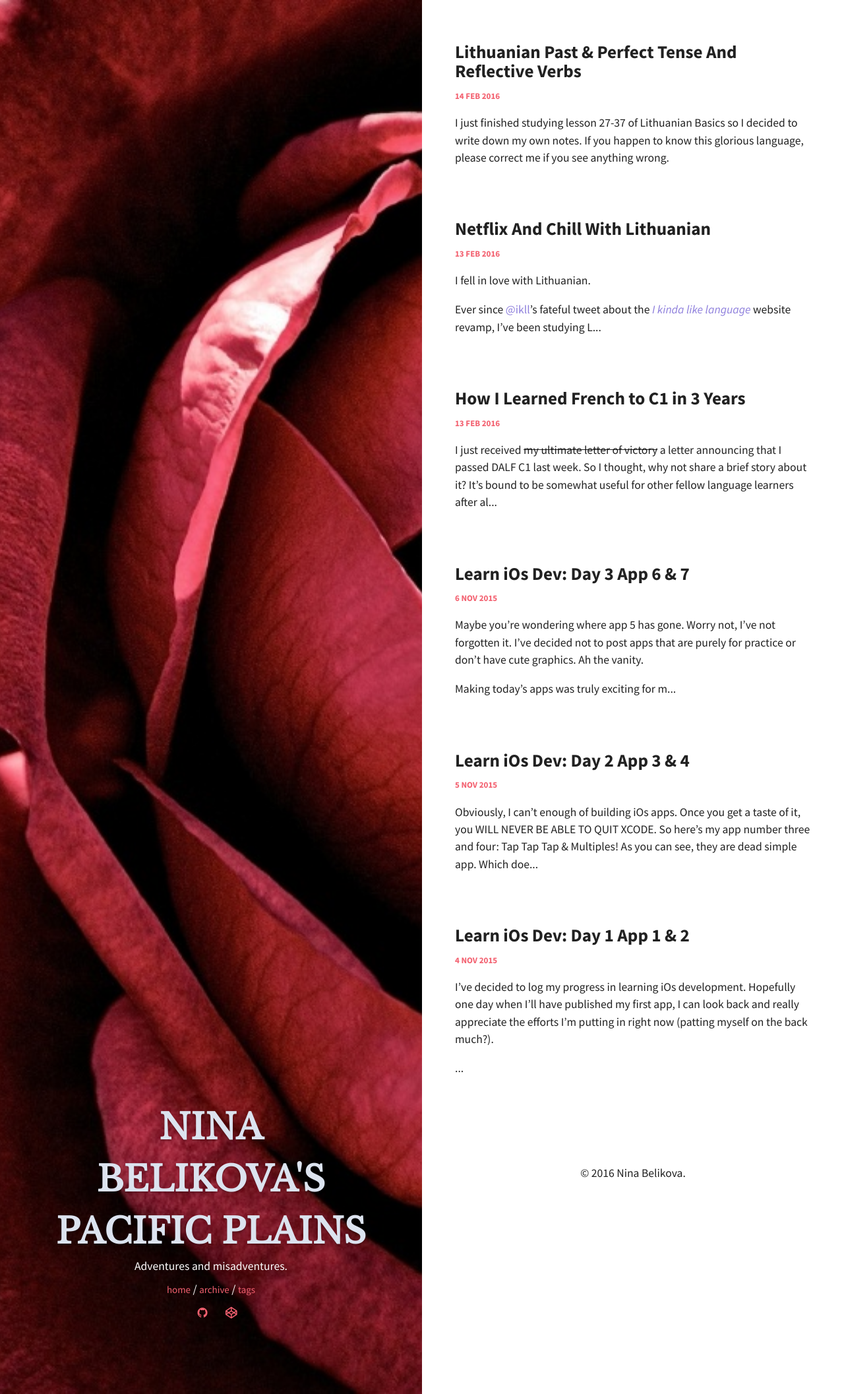
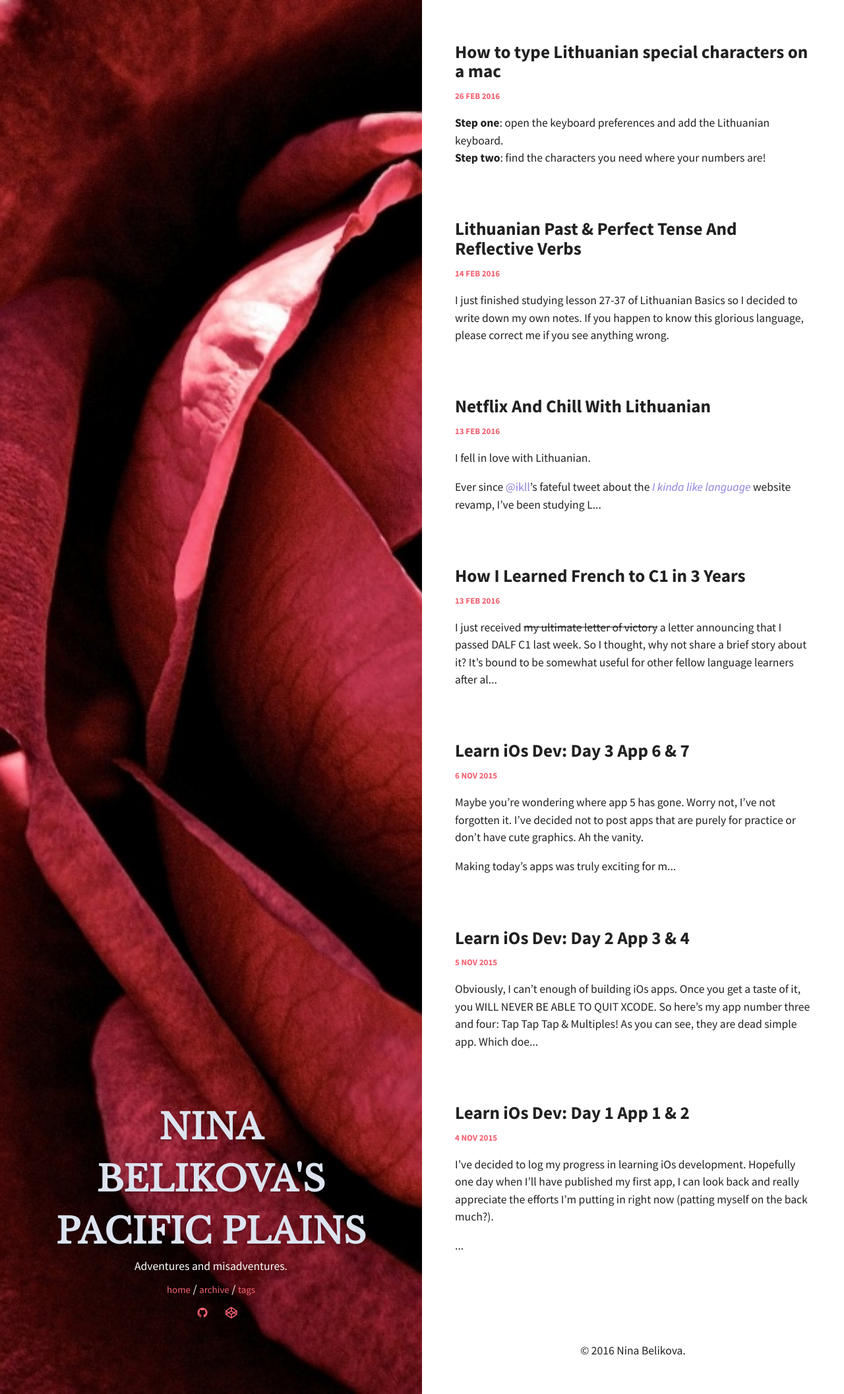
Before and after one commit to ninabelikova/leonids, a Jekyll site: the page built from index.html, in a window 1280 px wide. Shown: the whole page at 66% size. Built offline with Jekyll 4.4.1, drawn with Linux system fonts in a browser that asks for light colours.

Commit message:
new post

```diff
--- a/_config.yml
+++ b/_config.yml
@@ -7,8 +7,8 @@ title: Nina Belikova's Pacific Plains
 email:
 description: A blog in which I write about my iOs and web development misadventures.
 #url: http://ninabelikova.github.io/leonids
-url: http://blog.ninabelikova.com
-#url: http://localhost:4000
+#url: http://blog.ninabelikova.com
+url: http://localhost:4000
 
 #
 ###################################
--- a/_includes/head.html
+++ b/_includes/head.html
@@ -9,6 +9,11 @@
   <!-- CSS files -->
   <link rel="stylesheet" href="{{ site.url }}/css/font-awesome.min.css">
   <link rel="stylesheet" href="{{ site.url }}/css/main.css">
+  {% if page.style %}
+   <style type="text/css">
+       {{ page.style }}
+   </style>
+  {% endif %}
 
   <link rel="canonical" href="{{ page.url | replace:'index.html','' | prepend: site.url }}">
   <link rel="alternate" type="application/rss+xml" title="{{ site.title }}" href="{{ "/feed.xml" | prepend: site.url }}" />
--- a/_layouts/post.html
+++ b/_layouts/post.html
@@ -61,6 +61,6 @@ layout: default
   {% if site.owner.disqus-shortname and page.comments == true %}
   <div id="disqus_thread"></div>
   {% include disqus.html %}
+  {% endif %}
   {% include google_analytics.html %}
-  {% endif %}
 </div>
--- /dev/null
+++ b/_posts/2016-02-26-how-to-type-lithuanian-special-characters.md
@@ -0,0 +1,92 @@
+---
+layout: post
+title: "How to type Lithuanian special characters on a mac"
+tags: [lithuanian]
+comments: true
+style: |
+  .key {
+    border: 3px solid black;
+    width: 50px;
+    height: 50px;
+    border-radius: 5px;
+    margin: 5px;
+    display: inline-flex;
+    position: relative;
+  }
+
+  h1 {
+    font-family: "Avenir";
+    font-size: 1.2em;
+    font-weight: normal;
+    margin: 0;
+    padding: 0;
+    display: inline-block;
+  }
+
+  .num {
+    position: absolute;
+    top: 20px;
+    left: 5px;
+  }
+
+  .char {
+    position: absolute;
+    top: -3px;
+    left: 23px;
+    font-size: 1.7em;
+  }
+
+
+---
+
+**Step one**: open the keyboard preferences and add the Lithuanian keyboard. <br>
+**Step two**: find the characters you need where your numbers are!
+
+<div class="keyboard">
+<div class="key">
+  <h1 class="num">1</h1>
+  <h1 class="char">ą</h1>
+</div>
+
+<div class="key">
+  <h1 class="num">2</h1>
+  <h1 class="char">č</h1>
+</div>
+
+<div class="key">
+  <h1 class="num">3</h1>
+  <h1 class="char">ę</h1>
+</div>
+<div class="key">
+  <h1 class="num">4</h1>
+  <h1 class="char">ė</h1>
+</div>
+<div class="key">
+  <h1 class="num">5</h1>
+  <h1 class="char">į</h1>
+</div>
+<div class="key">
+  <h1 class="num">6</h1>
+  <h1 class="char">š</h1>
+</div>
+<div class="key">
+  <h1 class="num">7</h1>
+  <h1 class="char">ų</h1>
+</div>
+<div class="key">
+  <h1 class="num">8</h1>
+  <h1 class="char">ū</h1>
+</div>
+<div class="key">
+  <h1 class="num">9</h1>
+  <h1 class="char">9</h1>
+</div>
+<div class="key">
+  <h1 class="num">0</h1>
+  <h1 class="char">0</h1>
+</div>
+<div class="key">
+  <h1 class="num">=</h1>
+  <h1 class="char">ž</h1>
+</div>
+</div>
```
